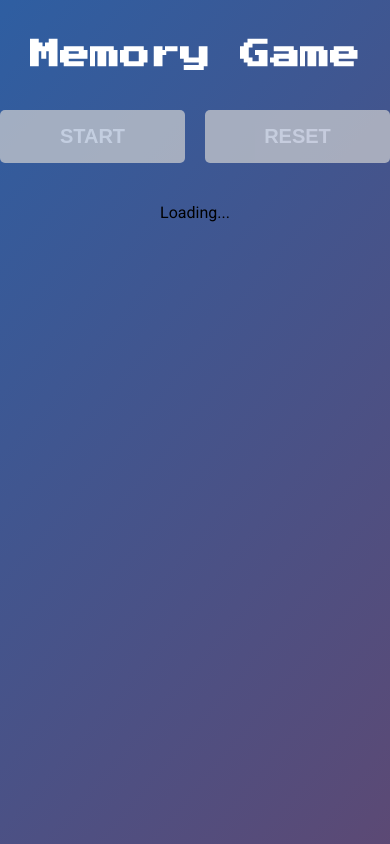
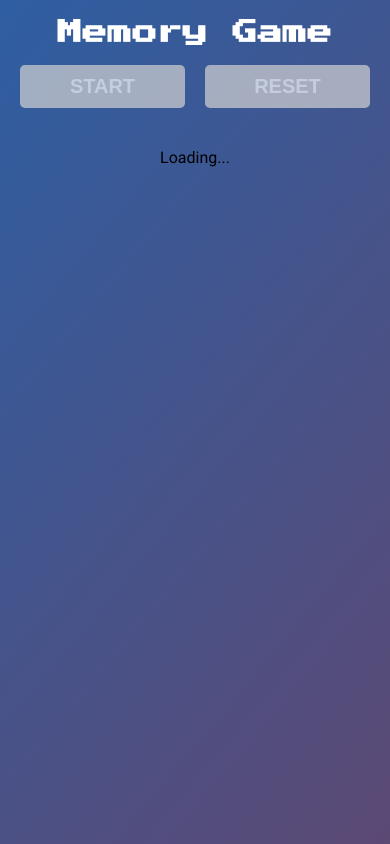
Before and after one commit to graphicbeacon/memory-game-web, a PHP site: page / in a window 390 px wide. Run offline with PHP 8.4, Linux system fonts and the light colour scheme.

Commit message:
Makes styling fixes for mobile.

```diff
--- a/web/styles.css
+++ b/web/styles.css
@@ -55,10 +55,13 @@ body {
   }
 }
 
+* {
+  box-sizing: border-box;
+}
+
 /* Game heading */
 .mg-header {
-  margin: 0 auto;
-  max-width: 600px;
+  padding: 0 20px;
   text-align: center;
   width: 100%;
 }
@@ -71,11 +74,19 @@ body {
   margin: 0;
 }
 
+@media screen and (max-width: 640px) {
+  .mg-header h1 {
+    font-size: 25px;
+    padding: 20px 0;
+  }
+}
+
 .action-btns {
   display: grid;
   grid-gap: 20px;
   grid-template-columns: 1fr 1fr;
-  margin-bottom: 20px;
+  margin: 0 auto 20px;
+  max-width: 600px;
 }
 
 .action-btns__start,
@@ -88,6 +99,13 @@ body {
   font-weight: bold;
   padding: 15px 10px;
   text-transform: uppercase;
+}
+
+@media screen and (max-width: 640px) {
+  .action-btns__start,
+  .action-btns__reset {
+    padding: 10px;
+  }
 }
 
 .action-btns__start:disabled,
@@ -142,6 +160,14 @@ body {
   line-height: 135px;
 }
 
+@media screen and (max-width: 640px) {
+  .memory-game-grid button {
+    font-size: 50px;
+    height: 75px;
+    line-height: 75px;
+  }
+}
+
 /*
   $dart blue dark: #0175c2;
   $dart blue light: #44b4fe;
```
